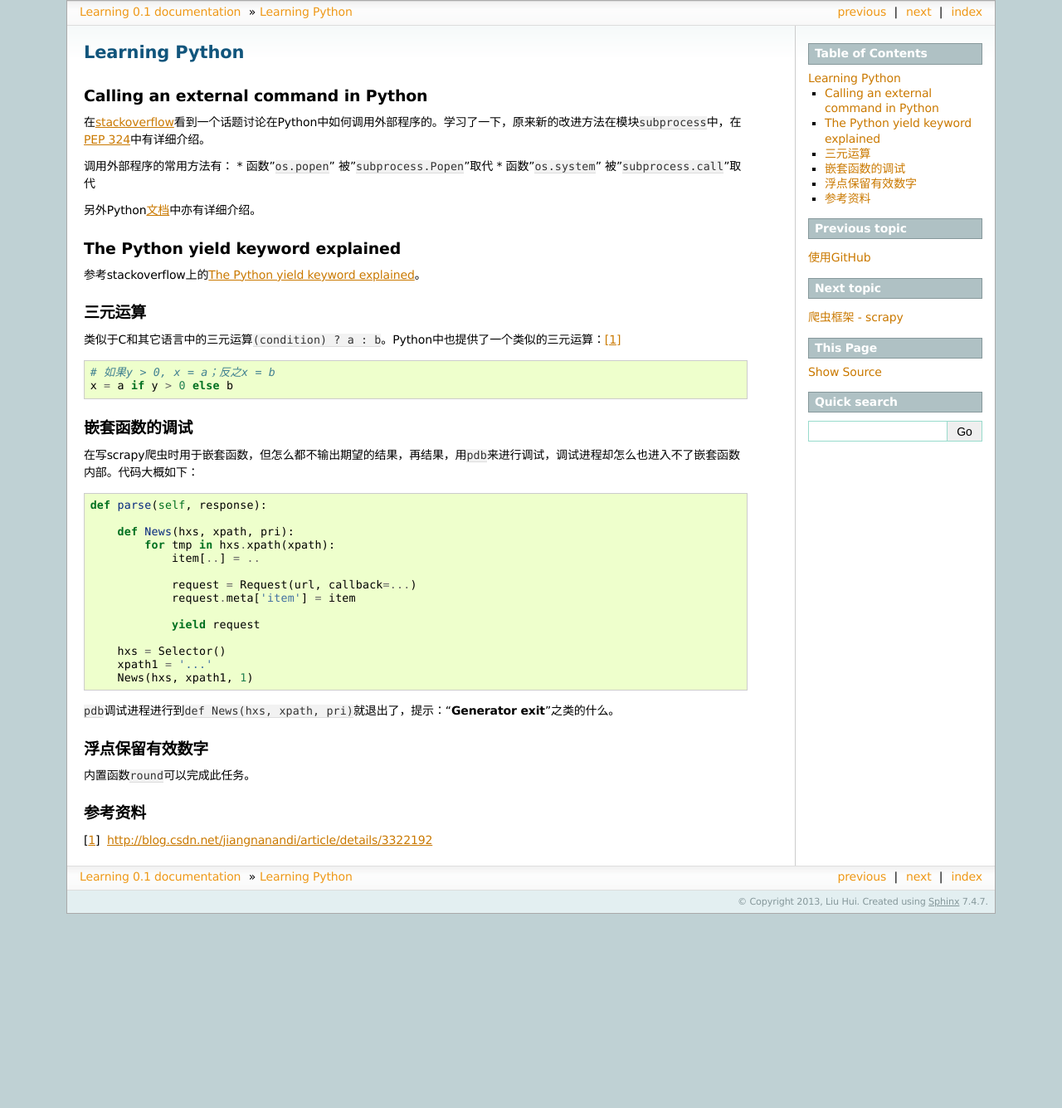
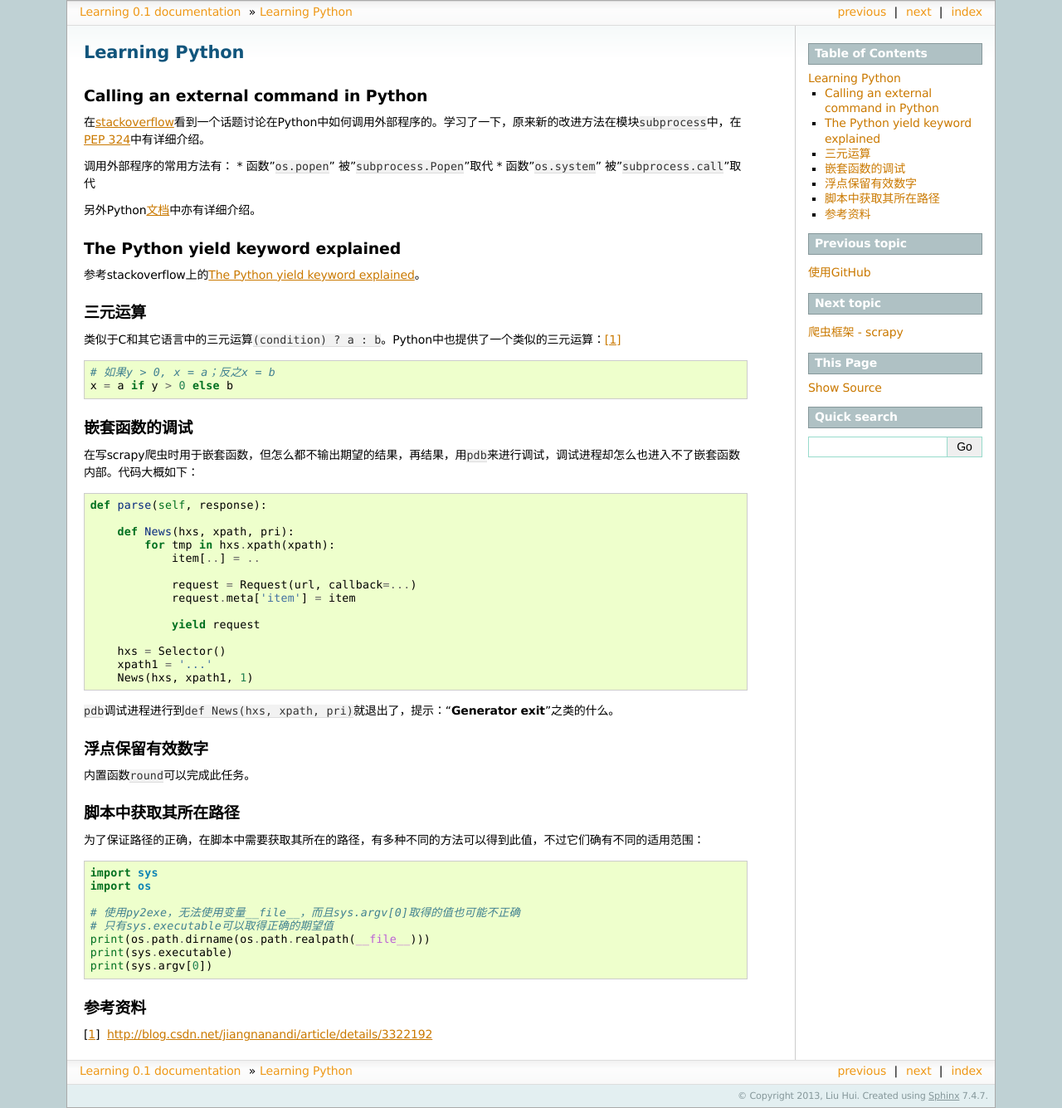
Before and after one commit to huiliu/learning.docs.hui, a Sphinx documentation site: the page built from source/python.rst, in a window 1280 px wide. Shown: the whole page at 83% size. Built offline with Sphinx 7.4.7, drawn with Linux system fonts in a browser that asks for light colours; formulas are drawn with MathJax 3; before the commit the page ends 1101 px from its top, so only the background shows below that.

Commit message:
UPDATE python
关于获取脚本所在目录的方法

```diff
--- a/source/python.rst
+++ b/source/python.rst
@@ -59,6 +59,24 @@ The Python yield keyword explained
 =================
 内置函数\ ``round``\ 可以完成此任务。
 
+
+脚本中获取其所在路径
+=====================
+为了保证路径的正确，在脚本中需要获取其所在的路径，有多种不同的方法可以得到此值\
+，不过它们确有不同的适用范围：
+
+.. sourcecode:: python
+
+    import sys
+    import os
+
+    # 使用py2exe，无法使用变量__file__，而且sys.argv[0]取得的值也可能不正确
+    # 只有sys.executable可以取得正确的期望值
+    print(os.path.dirname(os.path.realpath(__file__)))
+    print(sys.executable)
+    print(sys.argv[0])
+
+
 参考资料
 ==========
 .. [#]  http://blog.csdn.net/jiangnanandi/article/details/3322192
```
